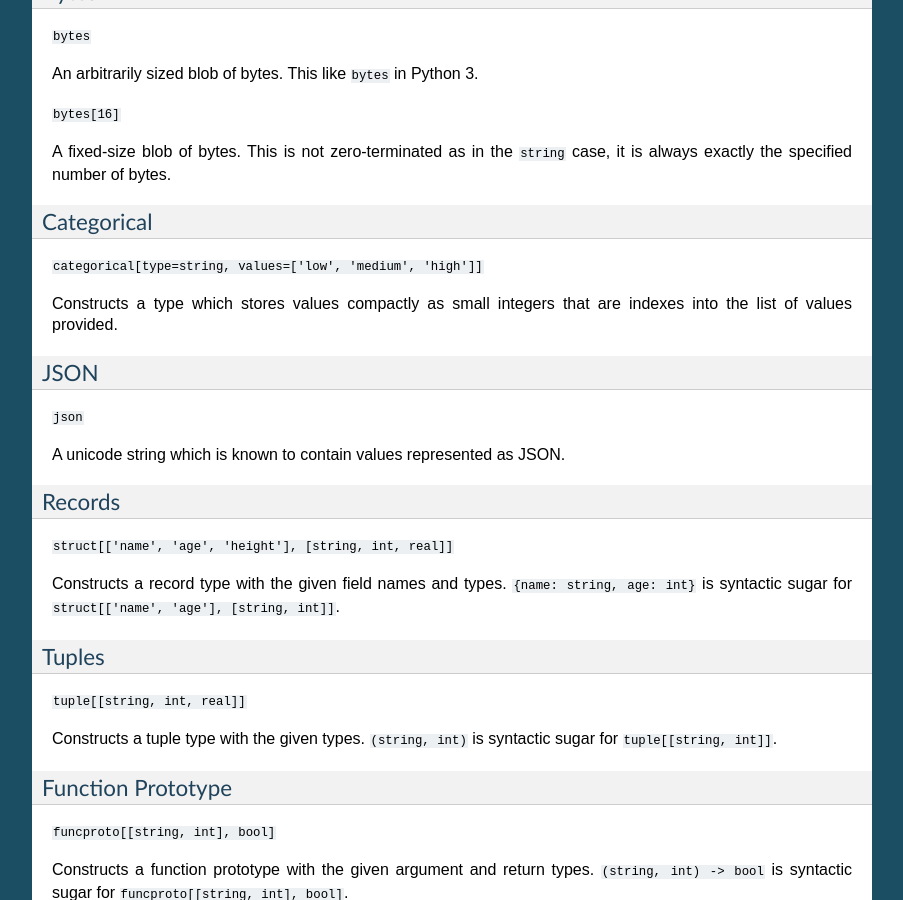
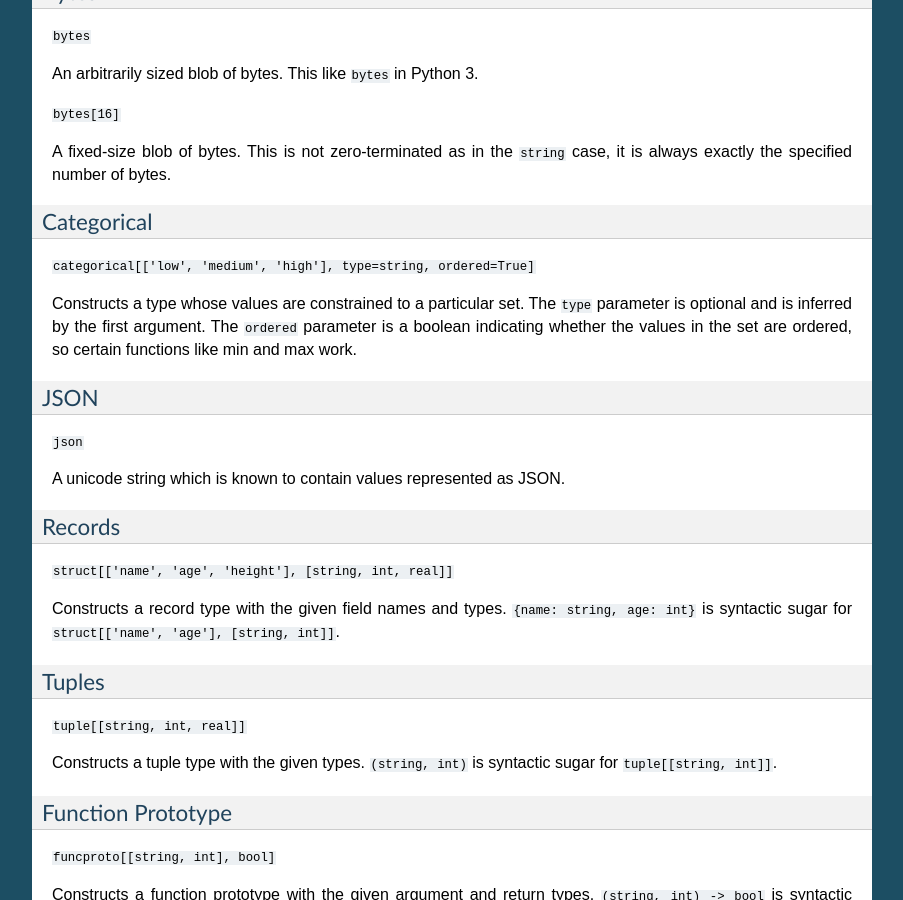
Before and after one commit to blaze/datashape, a Sphinx documentation site: the page built from docs/source/types.rst, in a window 1280 px wide and 900 px high, scrolled down 3653 px. Shown: the whole window, without its empty margins (198-1101 px from the left). Built offline with Sphinx 7.4.7, drawn with Linux system fonts in a browser that asks for light colours.

Commit message:
Add Categorical docs [ci skip]

```diff
--- a/docs/source/types.rst
+++ b/docs/source/types.rst
@@ -237,10 +237,12 @@ A fixed-size blob of bytes. This is not zero-terminated as in the
 Categorical
 -----------
 
-``categorical[type=string, values=['low', 'medium', 'high']]``
+``categorical[['low', 'medium', 'high'], type=string, ordered=True]``
 
-Constructs a type which stores values compactly as small integers
-that are indexes into the list of values provided.
+Constructs a type whose values are constrained to a particular set.
+The ``type`` parameter is optional and is inferred by the first argument.
+The ``ordered`` parameter is a boolean indicating whether the values in the
+set are ordered, so certain functions like min and max work.
 
 JSON
 ----
```
